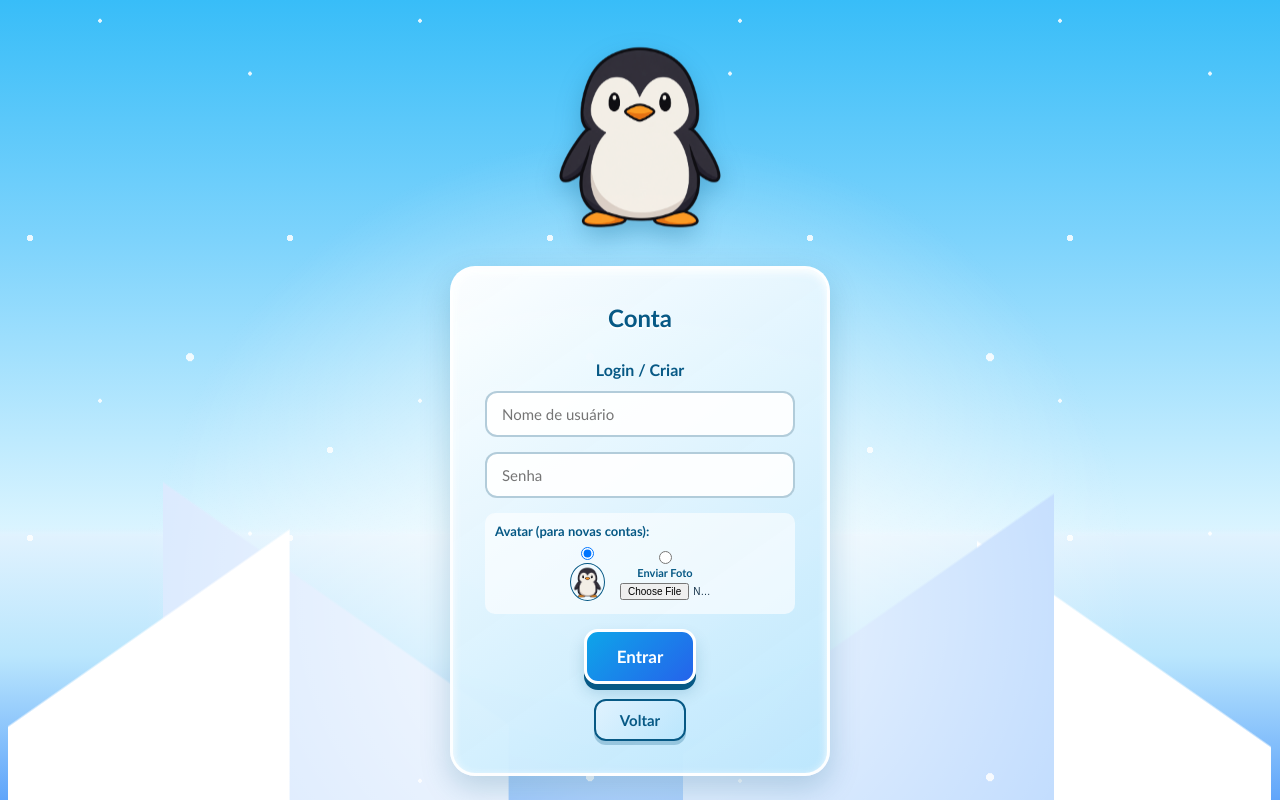
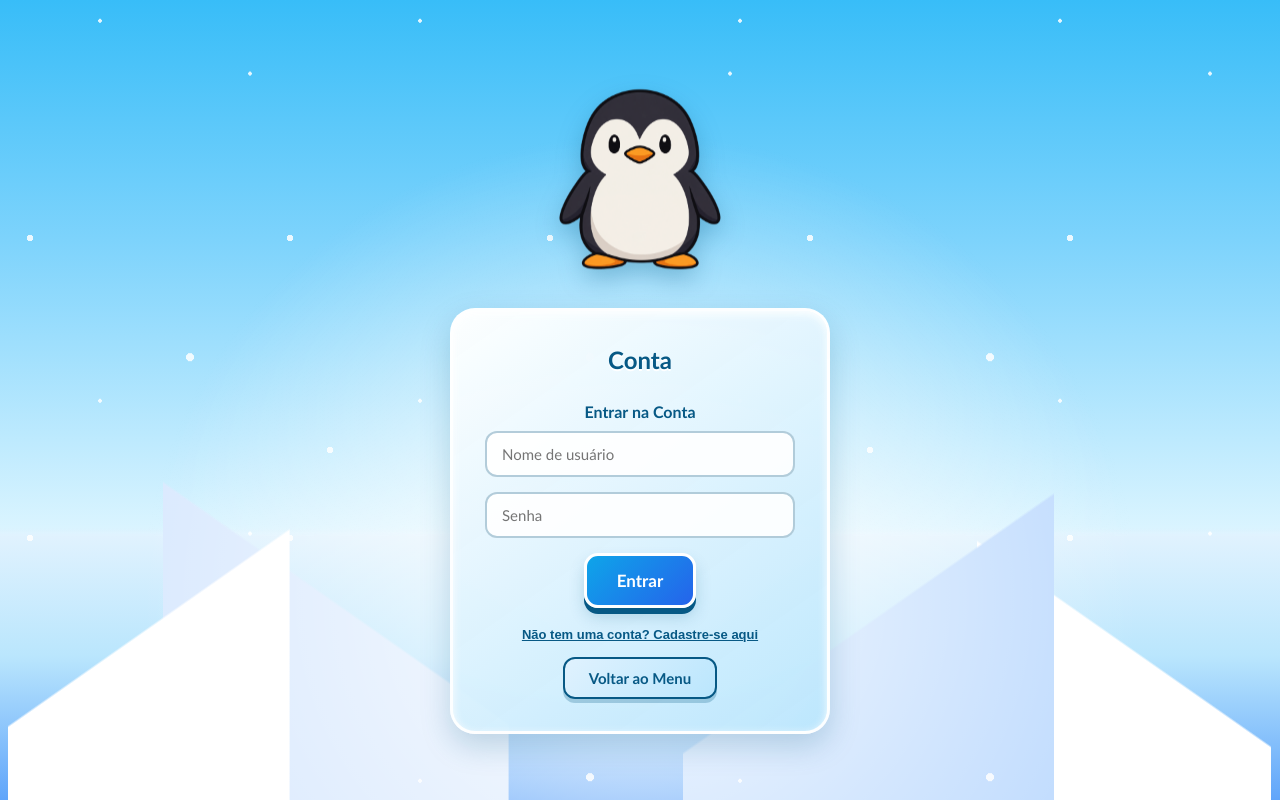
Before and after one commit to AfonsoHenrique11/JogoPinguim, a PHP site: page /login.html in a window 1280 px wide. Run offline with PHP 8.4, Linux system fonts and the light colour scheme.

Commit message:
adição do AJAX

```diff
--- a/index.html
+++ b/index.html
@@ -17,7 +17,6 @@
         </div>
 
         <img src="imgs/pinguim.png" alt="" id="img1">
-
         <div id="caixinha">
             <h2>Olá agente, prepare-se para sua missão!</h2>
             <button id="inicio">Estou pronto</button>
--- a/login.html
+++ b/login.html
@@ -9,69 +9,49 @@
 </head>
 <body>
 
-    <img id="img1" src="imgs/pinguim.png">
+    <img id="img1" src="imgs/pinguim.png" alt="Pinguim">
 
     <div id="caixinha">
         <h2>Conta</h2>
 
-        <!-- TELA DESCONECTADA (Login / Criar Conta) -->
+        <!-- FORMULÁRIO DE LOGIN -->
         <div id="secao-login">
-            <h3 style="color: var(--azul-escuro); margin-bottom: 12px; font-size: 16px;">Login / Criar</h3>
+            <h3 style="color: var(--azul-escuro); margin-bottom: 10px; font-size: 16px;">Entrar na Conta</h3>
             <form id="form-usuario">
                 <input type="text" id="usuario-nome" class="input-jogo" placeholder="Nome de usuário" required autocomplete="off">
                 <input type="password" id="usuario-senha" class="input-jogo" placeholder="Senha" required>
-
-                <!-- Escolha de Avatar (Usada apenas ao criar uma conta nova) -->
-                <div style="margin-bottom: 15px; text-align: left; background: rgba(255,255,255,0.6); padding: 10px; border-radius: 10px;">
-                    <label style="font-size: 13px; font-weight: bold; color: var(--azul-escuro); display: block; margin-bottom: 4px;">Avatar (para novas contas):</label>
-                    <div style="display: flex; gap: 15px; justify-content: center; align-items: center; flex-wrap: wrap; margin-top: 8px;">
-                        <label style="cursor: pointer; text-align: center; font-size: 12px;">
-                            <input type="radio" name="avatar" value="imgs/pinguim.png" checked>
-                            <br><img src="imgs/pinguim.png" width="35" style="border-radius:50%; border: 1px solid #075985;">
-                        </label>
-                        <label style="cursor: pointer; text-align: center; font-size: 12px; display: flex; flex-direction: column; align-items: center;">
-                            <input type="radio" name="avatar" id="radio-upload" value="upload">
-                            <span style="font-size: 11px; color: #075985; font-weight: bold; margin-top: 2px;">Enviar Foto</span>
-                            <input type="file" id="input-arquivo-avatar" accept="image/*" style="font-size: 10px; width: 90px; margin-top: 4px;">
-                        </label>
-                    </div>
-                </div>
-
                 <button type="submit" id="inicio">Entrar</button>
             </form>
-            <p id="mensagem-alerta" style="margin-top: 12px; color: #075985; font-size: 14px; font-weight: bold;"></p>
+
+            <div style="margin-top: 15px; text-align: center;">
+                <button type="button" id="btn-mostrar-cadastro" style="background: none; border: none; color: #075985; font-weight: bold; cursor: pointer; text-decoration: underline; font-size: 13px;">
+                    Não tem uma conta? Cadastre-se aqui
+                </button>
+            </div>
         </div>
 
-        <!-- TELA CONECTADA (Perfil e Alteração de Avatar) -->
-        <div id="secao-jogo" style="display: none;">
-            <img id="avatar-perfil-atual" src="imgs/pinguim.png" alt="Seu Avatar" style="width: 75px; height: 75px; border-radius: 50%; object-fit: cover; border: 3px solid #075985; margin-bottom: 10px; box-shadow: 0 4px 10px rgba(0,0,0,0.15);">
-            <h3 id="saudacao" style="color: var(--azul-escuro); margin-bottom: 15px;"></h3>
+        <!-- FORMULÁRIO DE CADASTRO (Oculto inicialmente) -->
+        <div id="secao-cadastro" style="display: none;">
+            <h3 style="color: var(--azul-escuro); margin-bottom: 10px; font-size: 16px;">Criar Nova Conta</h3>
+            <form id="form-cadastro">
+                <input type="text" id="cad-nome" class="input-jogo" placeholder="Escolha um nome" required autocomplete="off">
+                <input type="password" id="cad-senha" class="input-jogo" placeholder="Escolha uma senha" required>
+                <button type="submit" id="inicio">Cadastrar</button>
+            </form>
 
-            <!-- Área para alterar o avatar estando logado -->
-            <div style="margin-bottom: 18px; text-align: left; background: rgba(255,255,255,0.7); padding: 12px; border-radius: 12px; border: 1px solid rgba(7, 89, 133, 0.2);">
-                <label style="font-size: 13px; font-weight: bold; color: var(--azul-escuro); display: block; margin-bottom: 8px;">Alterar Avatar:</label>
-                <div style="display: flex; gap: 15px; justify-content: center; align-items: center; flex-wrap: wrap;">
-                    <label style="cursor: pointer; text-align: center; font-size: 12px;">
-                        <input type="radio" name="novo-avatar" value="imgs/pinguim.png" checked>
-                        <br><img src="imgs/pinguim.png" width="32" style="border-radius:50%; border: 1px solid #075985;">
-                    </label>
-                    <label style="cursor: pointer; text-align: center; font-size: 12px; display: flex; flex-direction: column; align-items: center;">
-                        <input type="radio" name="novo-avatar" id="radio-upload-perfil" value="upload">
-                        <span style="font-size: 11px; color: #075985; font-weight: bold; margin-top: 2px;">Nova Foto</span>
-                        <input type="file" id="input-arquivo-perfil" accept="image/*" style="font-size: 10px; width: 90px; margin-top: 4px;">
-                    </label>
-                </div>
-                <div style="text-align: center; margin-top: 10px;">
-                    <button type="button" id="btn-salvar-avatar" style="padding: 7px 16px; font-size: 13px; font-weight: bold; color: white; background: #0284c7; border: 2px solid white; border-radius: 10px; cursor: pointer;">Salvar Novo Avatar</button>
-                </div>
-                <p id="msg-avatar-salvo" style="margin-top: 8px; color: #16a34a; font-size: 12px; font-weight: bold; text-align: center;"></p>
+            <div style="margin-top: 15px; text-align: center;">
+                <button type="button" id="btn-voltar-login" style="background: none; border: none; color: #075985; font-weight: bold; cursor: pointer; text-decoration: underline; font-size: 13px;">
+                    Já tem uma conta? Faça login
+                </button>
             </div>
-
-            <button id="inicio" onclick="fazerLogout()">Sair da Conta</button>
         </div>
 
+        <!-- MENSAGEM DE ALERTA / RETORNO -->
+        <p id="mensagem-alerta" style="margin-top: 12px; font-size: 14px; font-weight: bold; text-align: center;"></p>
+
+        <!-- BOTÃO DE VOLTAR -->
         <div style="margin-top: 15px;">
-            <button id="voltar" onclick="window.location.href='index.html'">Voltar</button>
+            <button id="voltar" onclick="window.location.href='index.html'">Voltar ao Menu</button>
         </div>
     </div>
 
--- a/login.js
+++ b/login.js
@@ -1,13 +1,30 @@
 const formUsuario = document.getElementById('form-usuario');
+const formCadastro = document.getElementById('form-cadastro');
 const secaoLogin = document.getElementById('secao-login');
-const secaoJogo = document.getElementById('secao-jogo');
-const saudacao = document.getElementById('saudacao');
+const secaoCadastro = document.getElementById('secao-cadastro');
+const btnMostrarCadastro = document.getElementById('btn-mostrar-cadastro');
+const btnVoltarLogin = document.getElementById('btn-voltar-login');
 const mensagemAlerta = document.getElementById('mensagem-alerta');
 
-// Evento de envio do formulário via AJAX
+// Alternar entre telas de Login e Cadastro
+if (btnMostrarCadastro && btnVoltarLogin) {
+    btnMostrarCadastro.addEventListener('click', () => {
+        secaoLogin.style.display = 'none';
+        secaoCadastro.style.display = 'block';
+        mensagemAlerta.innerText = '';
+    });
+
+    btnVoltarLogin.addEventListener('click', () => {
+        secaoCadastro.style.display = 'none';
+        secaoLogin.style.display = 'block';
+        mensagemAlerta.innerText = '';
+    });
+}
+
+// AJAX para LOGIN
+if (formUsuario) {
     formUsuario.addEventListener('submit', async function(e) {
-    e.preventDefault(); // Impede o recarregamento padrão da página
-
+        e.preventDefault();
         const nome = document.getElementById('usuario-nome').value.trim();
         const senha = document.getElementById('usuario-senha').value.trim();
 
@@ -18,57 +35,84 @@ formUsuario.addEventListener('submit', async function(e) {
         }
 
         try {
-        // Requisição AJAX utilizando fetch para o back-end (ex: PHP)
             const respostaServidor = await fetch('login.php', {
                 method: 'POST',
-            headers: {
-                'Content-Type': 'application/json'
-            },
+                headers: { 'Content-Type': 'application/json' },
                 body: JSON.stringify({ nome, senha })
             });
 
             const resultado = await respostaServidor.json();
 
             if (resultado.sucesso) {
-            // Sucesso! O servidor validou o login
                 mensagemAlerta.style.color = '#16a34a';
                 mensagemAlerta.innerText = resultado.mensagem;
-
-            // Salva o nome no navegador para manter a UI atualizada se atualizar a página
                 localStorage.setItem('pinguim_logado', nome);
-
-            // Alterna os painéis na tela de forma fluida (sem recarregar)
                 setTimeout(() => {
-                secaoLogin.style.display = 'none';
-                secaoJogo.style.display = 'block';
-                saudacao.innerText = `Olá, ${nome}! Pronto para jogar?`;
-            }, 800);
-
+                    window.location.href = 'index.html';
+                }, 1000);
             } else {
-            // Erro retornado pelo servidor (senha incorreta, usuário não existe, etc.)
                 mensagemAlerta.style.color = '#dc2626';
                 mensagemAlerta.innerText = resultado.mensagem;
             }
-
         } catch (erro) {
-        console.error('Erro na requisição AJAX:', erro);
+            console.error('Erro no AJAX de login:', erro);
             mensagemAlerta.style.color = '#dc2626';
             mensagemAlerta.innerText = "Erro de conexão com o servidor.";
         }
     });
-
-// Função para sair da conta
-function fazerLogout() {
-    localStorage.removeItem('pinguim_logado');
-    location.reload();
 }
 
-// Verifica se já existe uma sessão ativa ao abrir a página de login
-window.onload = function() {
-    const usuarioLogado = localStorage.getItem('pinguim_logado');
-    if (usuarioLogado) {
-        secaoLogin.style.display = 'none';
-        secaoJogo.style.display = 'block';
-        saudacao.innerText = `Olá, ${usuarioLogado}! Pronto para jogar?`;
+// AJAX para CADASTRO
+if (formCadastro) {
+    formCadastro.addEventListener('submit', async function(e) {
+        e.preventDefault();
+        const nome = document.getElementById('cad-nome').value.trim();
+        const senha = document.getElementById('cad-senha').value.trim();
+
+        if (!nome || !senha) {
+            mensagemAlerta.style.color = '#dc2626';
+            mensagemAlerta.innerText = "Preencha todos os campos para cadastrar!";
+            return;
         }
-};
+
+        try {
+            const respostaServidor = await fetch('cadastrar.php', {
+                method: 'POST',
+                headers: { 'Content-Type': 'application/json' },
+                body: JSON.stringify({ nome, senha })
+            });
+
+            const resultado = await respostaServidor.json();
+
+            if (resultado.sucesso) {
+                mensagemAlerta.style.color = '#16a34a';
+                mensagemAlerta.innerText = resultado.mensagem;
+                // Volta para a tela de login automaticamente após o sucesso
+                setTimeout(() => {
+                    secaoCadastro.style.display = 'none';
+                    secaoLogin.style.display = 'block';
+                    mensagemAlerta.innerText = '';
+                    document.getElementById('usuario-nome').value = nome;
+                }, 1500);
+            } else {
+                mensagemAlerta.style.color = '#dc2626';
+                mensagemAlerta.innerText = resultado.mensagem;
+            }
+        } catch (erro) {
+            console.error('Erro no AJAX de cadastro:', erro);
+            mensagemAlerta.style.color = '#dc2626';
+            mensagemAlerta.innerText = "Erro de conexão com o servidor.";
+        }
+    });
+}
+if (resultado.sucesso) {
+                mensagemAlerta.style.color = '#16a34a';
+                mensagemAlerta.innerText = resultado.mensagem;
+
+                // Salva o usuário logado no navegador
+                localStorage.setItem('pinguim_logado', resultado.nome);
+
+                setTimeout(() => {
+                    window.location.href = 'index.html';
+                }, 1000);
+            }
```
Also changed, not shown: cadastrar.php (added, +40 -0 lines), index.js (+31 -0 lines), login.php (+7 -18 lines). Lines whose indentation alone changed are shown as unchanged.
